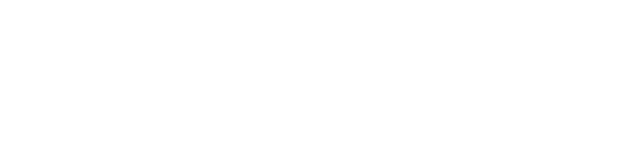
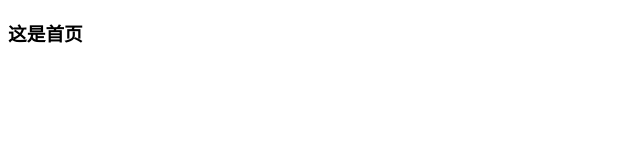
Before and after one commit to zhaoxiaoxiao123/xz, a plain HTML site: page index.html in a window 1280 px wide. Shown: the whole page, without its empty margins (0-640 px from the left). Drawn offline with Linux system fonts and the light colour scheme.

Commit message:
第一次

```diff
--- a/index.html
+++ b/index.html
@@ -5,6 +5,6 @@
 	<title>首页</title>
 </head>
 <body>
-
+	<h3>这是首页</h3>
 </body>
 </html>
```
